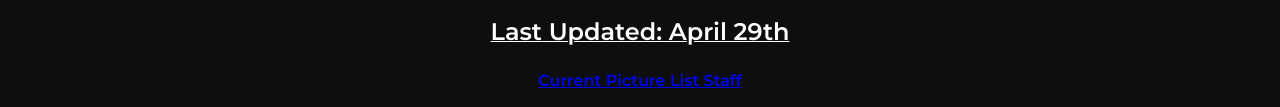
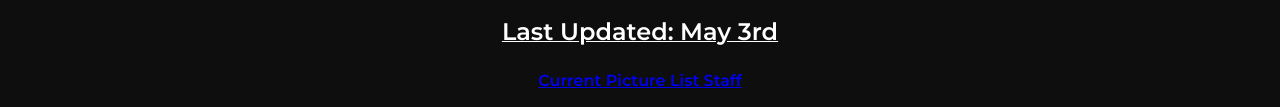
Before and after one commit to FleeTheFacilityValues/PictureList, a plain HTML site: page index.html in a window 1280 px wide. Shown: the part 245-352 px from the top of the page. Drawn offline with Linux system fonts and the light colour scheme.

Commit message:
Update index.html

```diff
--- a/index.html
+++ b/index.html
@@ -22,7 +22,7 @@
         <h4 style="text-align: center;">| <a href="https://fleethefacilityvalues.github.io/Elusives/" style="color: #ffaa00;">Elusives</a> | <a href="https://fleethefacilityvalues.github.io/Legendaries/" style="color:yellow;">Legendaries</a> | <a href="https://fleethefacilityvalues.github.io/Epics/" style="color: #ff00ff;">Epics</a> | <a href="https://fleethefacilityvalues.github.io/Rares/" style="color: rgb(0, 255, 255);">Rares</a> | <a href="https://fleethefacilityvalues.github.io/Commons/" style="color: #00ff00;">Commons</a> |</h4>
         <hr>
         <h2 style="text-align: center;"><b><font size="7" color="#7fbfff"><u>Picture Lists</font></u></b></h2>
-        <h3 style="text-align: center;"><b><u><font size="5">Last Updated: April 29th</font></u></b></h2>
+        <h3 style="text-align: center;"><b><u><font size="5">Last Updated: May 3rd</font></u></b></h2>
         <h6 style="text-align: center;"><b><font size="3"><a href="members.html">Current Picture List Staff</a></font></b></h6></u></b></h6>
         <hr>
         <h2 style="text-align: center;"><b><font size="6" color="#ffff00"><u>Legendaries</u></font> & <font size="6" color="#ffaa00"><u>Elusives</font></u></b></h2>
```
